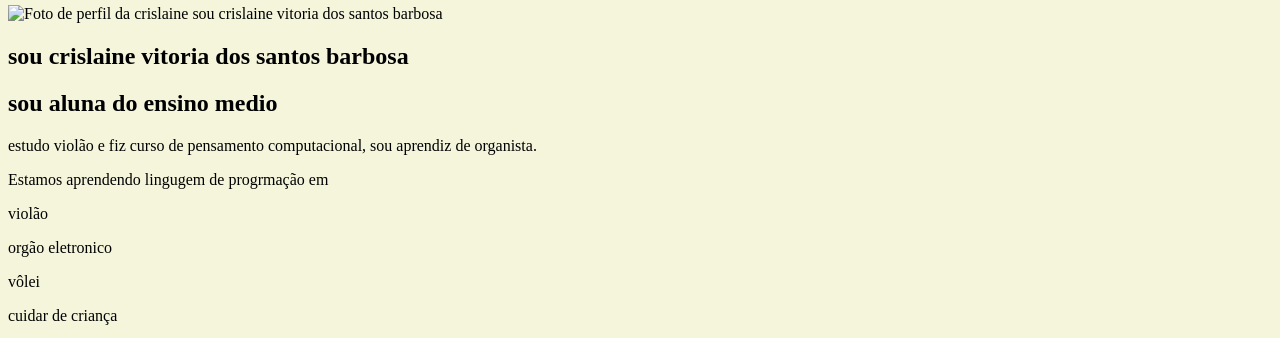
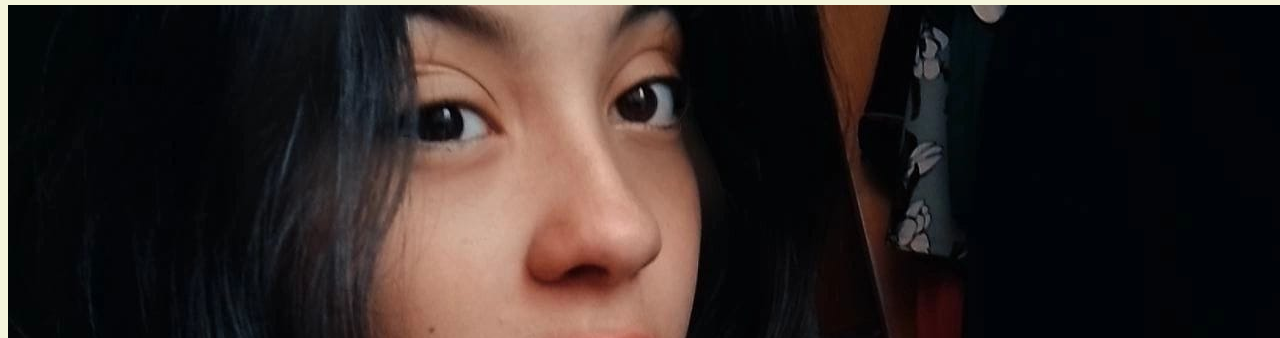
Before and after one commit to Crislaine77/segundo-repositorio1, a plain HTML site: page index.html in a window 1280 px wide. Shown: the part 62-400 px from the top of the page. Drawn offline with Linux system fonts and the light colour scheme.

Commit message:
28/08/2015

```diff
--- a/index.html
+++ b/index.html
@@ -15,7 +15,7 @@
     <main>
 
         <section id="estudante">
-            <img src="img/crislaine.jpg" alt="Foto de perfil da crislaine" class="estudante-imagem"
+            <img src="img/crislaine.jpeg" alt="Foto de perfil da crislaine" class="estudante-imagem"
             <h3 class=¨estudante-nome¨ > sou crislaine vitoria dos santos barbosa
             <h2> sou crislaine vitoria dos santos barbosa </h2>
             <h1> sou aluna do ensino medio </h1>
```
Also changed, not shown: img/github.svg (added), img/instagram.svg (added), img/whatsapp.svg (added).
